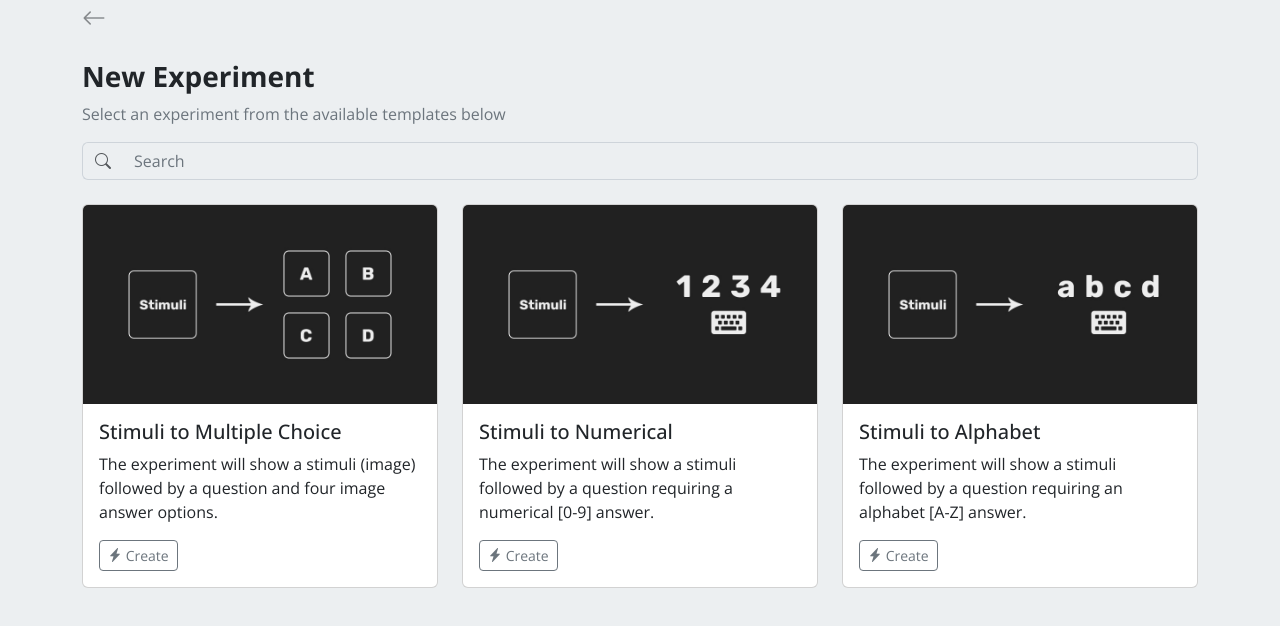
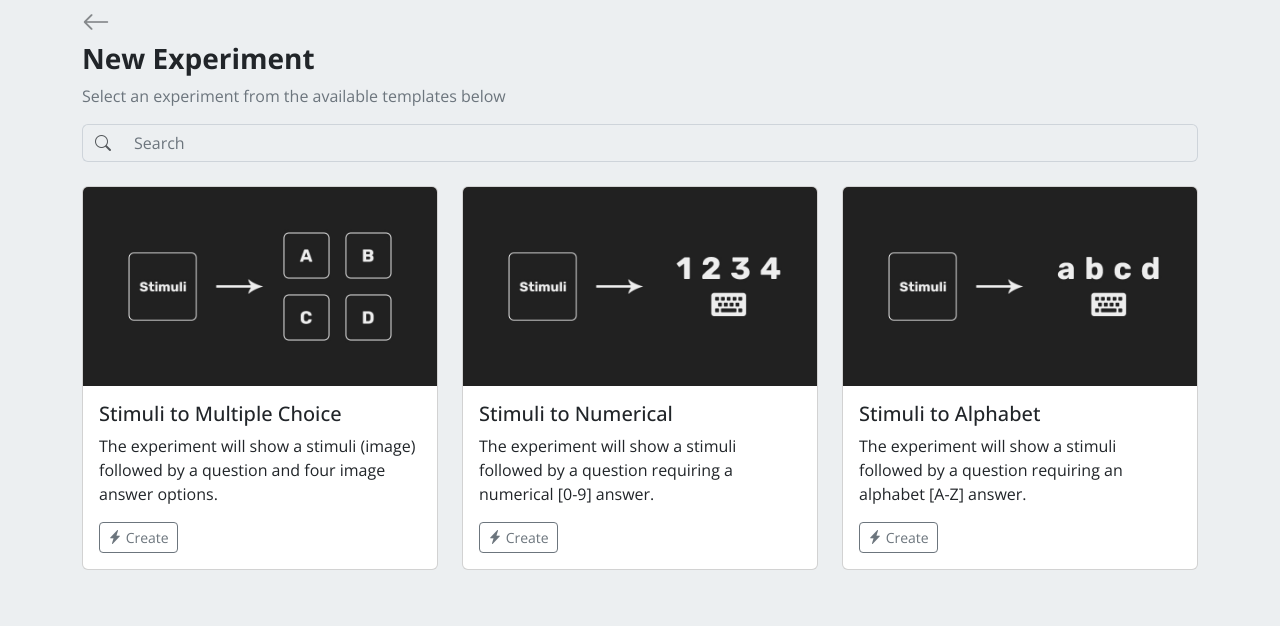
Before and after one commit to Ninkuk/Lee-jsPsych-Website, a React (Create React App) app: page /experiment/new in a window 1280 px wide. Shown: the top 626 px of the page. Built offline with nearby package versions, Linux system fonts and the light colour scheme.

Commit message:
css refactor

```diff
--- a/src/Components/SearchHeader.js
+++ b/src/Components/SearchHeader.js
@@ -2,7 +2,7 @@ import React from 'react';
 
 function SearchHeader(props) {
 	return (
-		<div className="mt-4">
+		<div>
 			<h1 className="page-title fw-bold fs-3 text-dark">{props.title}</h1>
 			<p className="text-muted">{props.subtitle}</p>
 			<div className="input-group mb-3">
--- a/src/Pages/CreateExperiment.js
+++ b/src/Pages/CreateExperiment.js
@@ -10,9 +10,10 @@ function CreateExperiment() {
 
 	return (
 		<div className="container">
-			<i className="bi bi-arrow-left opacity-50" style={{fontSize: "x-large"}} role={"button"} onClick={() => {
-				navigate('/dashboard')
-			}}></i>
+			<i className="bi bi-arrow-left opacity-50 fs-3" role={"button"}
+			   onClick={() => {
+				   navigate('/dashboard')
+			   }}/>
 			<SearchHeader title="New Experiment" subtitle="Select an experiment from the available templates below"/>
 			<div className="new-experiment-cards mt-4">
 				<div className="row row-cols-1 row-cols-md-2 row-cols-lg-3 g-4">
```
